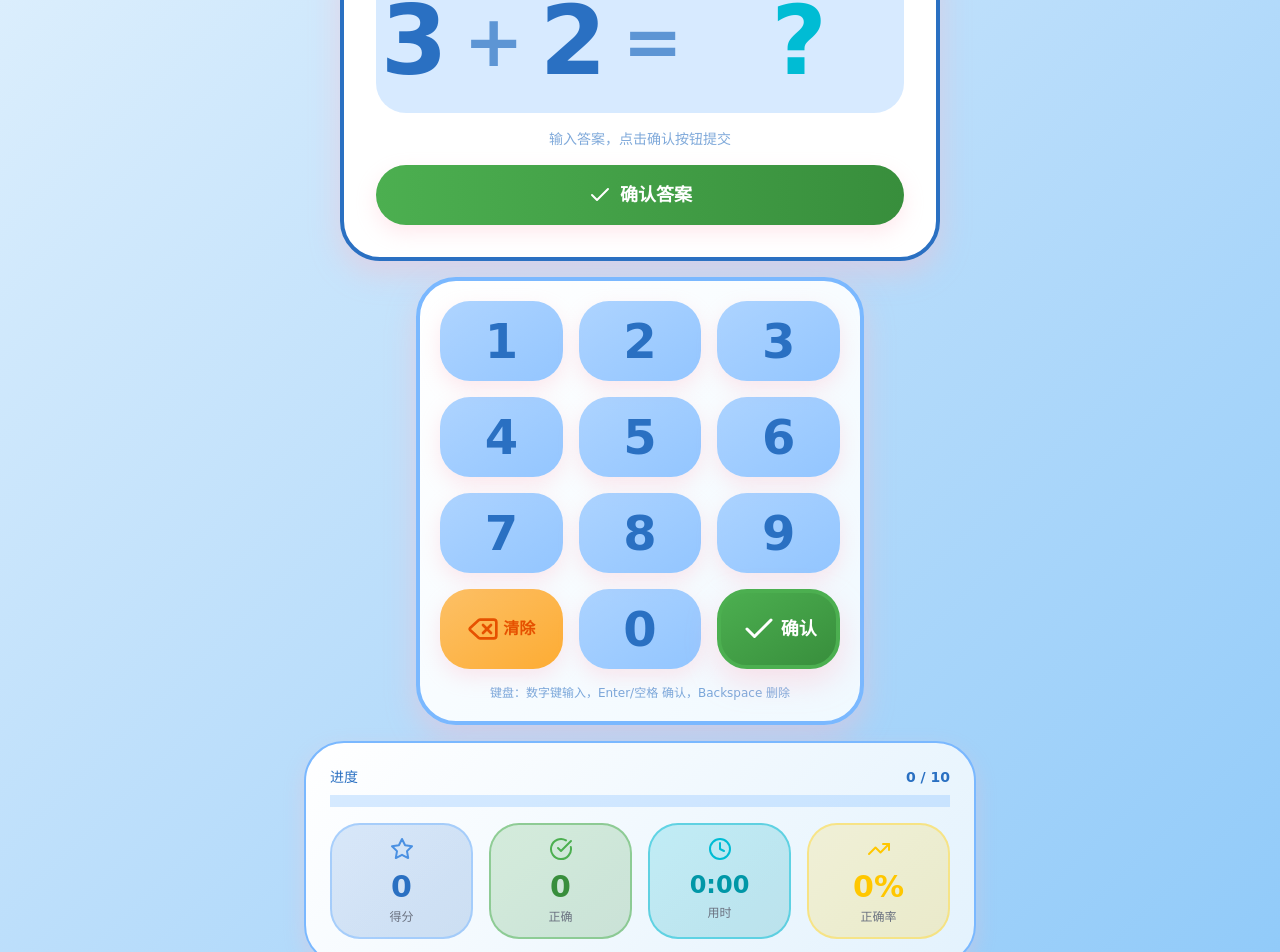
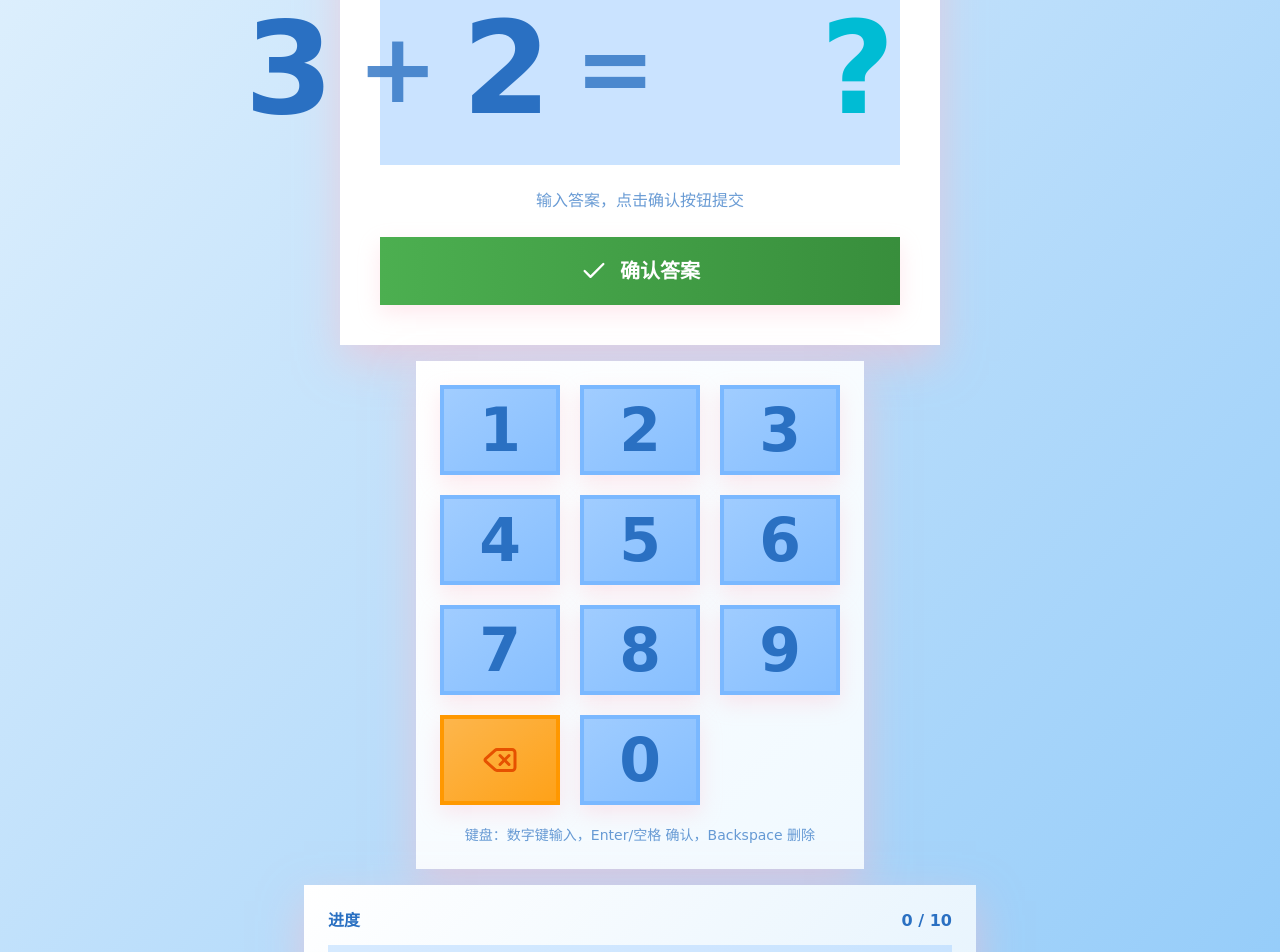
Before and after one commit to hezhongfeng/math-game, a Vue app: page /game/1 in a window 1280 px wide. Shown: the part 251-1203 px from the top of the page. Built offline with nearby package versions, Linux system fonts and the light colour scheme.

Commit message:
feat: 增强题目卡片动画效果和交互体验

```diff
--- a/src/components/NumberPad.vue
+++ b/src/components/NumberPad.vue
@@ -1,6 +1,6 @@
 <script setup>
 import { computed } from 'vue'
-import { Delete, Check } from 'lucide-vue-next'
+import { Delete } from 'lucide-vue-next'
 import { useSound } from '../composables/useSound'
 
 const props = defineProps({
@@ -10,7 +10,7 @@ const props = defineProps({
   }
 })
 
-const emit = defineEmits(['input', 'delete', 'submit'])
+const emit = defineEmits(['input', 'delete'])
 const { playSound } = useSound()
 
 const numbers = [1, 2, 3, 4, 5, 6, 7, 8, 9]
@@ -24,24 +24,19 @@ function handleDelete() {
   playSound('click')
   emit('delete')
 }
-
-function handleSubmit() {
-  playSound('click')
-  emit('submit')
-}
 </script>
 
 <template>
-  <div class="number-pad bg-white rounded-cute-xl shadow-cute-lg p-4 md:p-5 border-4 border-peppa-blue-light">
+  <div class="number-pad bg-white rounded-cute-2xl shadow-cute-xl p-5 md:p-6 border-5 border-peppa-blue-light">
     <!-- 数字键盘 -->
-    <div class="grid grid-cols-3 gap-3 md:gap-4">
+    <div class="grid grid-cols-3 gap-4 md:gap-5">
       <!-- 数字键 1-9 -->
       <button
         v-for="num in numbers"
         :key="num"
         @click="handleInput(num)"
         :disabled="disabled"
-        class="aspect-square md:aspect-auto md:h-[80px] rounded-cute-lg bg-gradient-to-br from-peppa-blue-light/60 to-peppa-blue-light/80 hover:from-peppa-blue-light hover:to-peppa-blue active:scale-95 transition-all duration-150 flex items-center justify-center text-4xl md:text-5xl font-bold text-peppa-blue-dark disabled:opacity-50 disabled:cursor-not-allowed shadow-cute border-3 border-peppa-blue-light touch-manipulation"
+        class="aspect-square md:aspect-auto md:h-[90px] rounded-cute-2xl bg-gradient-to-br from-peppa-blue-light/70 to-peppa-blue-light/90 hover:from-peppa-blue-light hover:to-peppa-blue active:scale-95 transition-all duration-200 flex items-center justify-center text-5xl md:text-6xl font-bold text-peppa-blue-dark disabled:opacity-50 disabled:cursor-not-allowed shadow-cute border-4 border-peppa-blue-light touch-manipulation"
       >
         {{ num }}
       </button>
@@ -50,35 +45,24 @@ function handleSubmit() {
       <button
         @click="handleDelete"
         :disabled="disabled"
-        class="aspect-square md:aspect-auto md:h-[80px] rounded-cute-lg bg-gradient-to-br from-peppa-orange/60 to-peppa-orange/80 hover:from-peppa-orange hover:to-[#E65100] active:scale-95 transition-all duration-150 flex items-center justify-center disabled:opacity-50 disabled:cursor-not-allowed shadow-cute border-3 border-peppa-orange touch-manipulation"
+        class="aspect-square md:aspect-auto md:h-[90px] rounded-cute-2xl bg-gradient-to-br from-peppa-orange/70 to-peppa-orange/90 hover:from-peppa-orange hover:to-[#E65100] active:scale-95 transition-all duration-200 flex items-center justify-center disabled:opacity-50 disabled:cursor-not-allowed shadow-cute border-4 border-peppa-orange touch-manipulation"
       >
-        <Delete :size="32" class="text-peppa-orange-dark" />
-        <span class="ml-1 text-base font-bold text-peppa-orange-dark">清除</span>
+        <Delete :size="36" class="text-peppa-orange-dark" />
       </button>
 
       <!-- 数字键 0 -->
       <button
         @click="handleInput(0)"
         :disabled="disabled"
-        class="aspect-square md:aspect-auto md:h-[80px] rounded-cute-lg bg-gradient-to-br from-peppa-blue-light/60 to-peppa-blue-light/80 hover:from-peppa-blue-light hover:to-peppa-blue active:scale-95 transition-all duration-150 flex items-center justify-center text-4xl md:text-5xl font-bold text-peppa-blue-dark disabled:opacity-50 disabled:cursor-not-allowed shadow-cute border-3 border-peppa-blue-light touch-manipulation"
+        class="aspect-square md:aspect-auto md:h-[90px] rounded-cute-2xl bg-gradient-to-br from-peppa-blue-light/70 to-peppa-blue-light/90 hover:from-peppa-blue-light hover:to-peppa-blue active:scale-95 transition-all duration-200 flex items-center justify-center text-5xl md:text-6xl font-bold text-peppa-blue-dark disabled:opacity-50 disabled:cursor-not-allowed shadow-cute border-4 border-peppa-blue-light touch-manipulation"
       >
         0
-      </button>
-
-  <!-- 确认按钮 -->
-      <button
-        @click="handleSubmit"
-        :disabled="disabled"
-        class="aspect-square md:aspect-auto md:h-[80px] rounded-cute-lg bg-gradient-to-br from-peppa-green to-[#388E3C] hover:from-[#66BB6A] hover:to-[#388E3C] active:scale-95 transition-all duration-150 flex items-center justify-center shadow-cute-lg disabled:opacity-50 disabled:cursor-not-allowed border-4 border-peppa-green touch-manipulation"
-      >
-        <Check :size="36" class="text-white" />
-        <span class="ml-1 text-lg font-bold text-white">确认</span>
       </button>
     </div>
 
     <!-- 键盘提示 -->
-    <div class="mt-4 text-center">
-      <p class="text-xs text-peppa-blue-dark/60 font-rounded">
+    <div class="mt-5 text-center">
+      <p class="text-sm text-peppa-blue-dark/70 font-rounded">
         键盘：数字键输入，Enter/空格 确认，Backspace 删除
       </p>
     </div>
--- a/src/components/QuestionCard.vue
+++ b/src/components/QuestionCard.vue
@@ -1,6 +1,6 @@
 <script setup>
 import { computed } from 'vue'
-import { Star, Heart, Check } from 'lucide-vue-next'
+import { Star, Check, X, Sparkles } from 'lucide-vue-next'
 
 const props = defineProps({
   question: {
@@ -21,79 +21,117 @@ defineEmits(['submit'])
 
 const isCorrect = computed(() => props.question.isCorrect === true)
 const isIncorrect = computed(() => props.question.isCorrect === false)
-const shouldShowInput = computed(() => !props.showAnswer && !isCorrect.value && !isIncorrect.value)
+const shouldShowFeedback = computed(() => props.showAnswer && (isCorrect.value || isIncorrect.value) && props.question.userAnswer !== null)
+const shouldShowInput = computed(() => !shouldShowFeedback.value)
 </script>
 
 <template>
   <div
-    class="question-card p-6 md:p-8 rounded-cute-xl shadow-cute-lg border-4"
+    class="question-card p-8 md:p-10 rounded-cute-2xl shadow-cute-xl border-5 transition-all duration-300"
     :class="{
-      'bg-white border-peppa-green': isCorrect,
-      'bg-white border-peppa-orange': isIncorrect,
+      'bg-white border-peppa-green animate-correct-glow': isCorrect,
+      'bg-white border-peppa-orange animate-wrong-glow': isIncorrect,
       'bg-white border-peppa-blue-dark': !isCorrect && !isIncorrect
     }"
   >
     <!-- 题目内容 -->
     <div class="text-center">
-      <div class="bg-peppa-blue-light/30 rounded-cute-lg p-6 mb-4">
-        <div class="flex items-center justify-center gap-3 md:gap-4">
-          <span class="text-6xl md:text-8xl font-bold text-peppa-blue-dark font-rounded">
+      <div class="bg-peppa-blue-light/40 rounded-cute-2xl p-8 mb-6 border-3 border-peppa-blue-light/50">
+        <div class="flex items-center justify-center gap-4 md:gap-6">
+          <span class="text-7xl md:text-9xl font-bold text-peppa-blue-dark font-rounded">
             {{ question.operand1 }}
           </span>
-          <span class="text-5xl md:text-7xl font-bold text-peppa-blue-dark/70 font-rounded">
+          <span class="text-6xl md:text-8xl font-bold text-peppa-blue-dark/80 font-rounded">
             {{ question.operator }}
           </span>
-          <span class="text-6xl md:text-8xl font-bold text-peppa-blue-dark font-rounded">
+          <span class="text-7xl md:text-9xl font-bold text-peppa-blue-dark font-rounded">
             {{ question.operand2 }}
           </span>
-          <span class="text-5xl md:text-7xl font-bold text-peppa-blue-dark/70 font-rounded">
+          <span class="text-6xl md:text-8xl font-bold text-peppa-blue-dark/80 font-rounded">
             =
           </span>
           <span
-            class="text-6xl md:text-8xl font-bold font-rounded min-w-[3ch] text-center inline-block"
-            :class="shouldShowInput ? 'text-peppa-cyan' : (isCorrect ? 'text-peppa-green' : isIncorrect ? 'text-peppa-orange' : 'text-peppa-cyan')"
+            class="text-7xl md:text-9xl font-bold font-rounded min-w-[4ch] text-center inline-block transition-all duration-300 px-4"
+            :class="{
+              'text-peppa-cyan': !shouldShowFeedback,
+              'text-peppa-green animate-answer-pop': shouldShowFeedback && isCorrect,
+              'text-peppa-orange animate-answer-shake': shouldShowFeedback && isIncorrect
+            }"
           >
-            {{ shouldShowInput ? (userAnswer || '?') : (showAnswer ? question.answer : '?') }}
+            {{ shouldShowFeedback ? question.answer : (userAnswer || '?') }}
           </span>
         </div>
       </div>
 
       <!-- 答案输入提示 -->
-      <div v-if="shouldShowInput" class="mt-4">
-        <p class="text-sm text-peppa-blue-dark/60 font-rounded">输入答案，点击确认按钮提交</p>
+      <Transition name="fade" mode="out-in">
+        <div v-if="!shouldShowFeedback" key="input" class="mt-6">
+          <p class="text-base text-peppa-blue-dark/70 font-rounded font-medium">输入答案，点击确认按钮提交</p>
         </div>
 
+        <!-- 正确反馈 -->
+        <div v-else-if="isCorrect" key="correct" class="mt-8">
+          <!-- 正确图标和星星特效 -->
+          <div class="flex justify-center mb-6 relative">
+            <!-- 星星特效 -->
+            <div class="absolute inset-0 overflow-hidden">
+              <Star v-for="i in 5" :key="i" :size="28" class="text-peppa-yellow absolute animate-star-pulse" :style="{
+                left: `${10 + i * 15}%`,
+                top: `${20 + (i % 2) * 30}%`,
+                animationDelay: `${i * 0.2}s`
+              }" />
+            </div>
+
+            <!-- 主图标 -->
+            <div class="relative z-10">
+              <div class="absolute inset-0 flex items-center justify-center">
+                <div class="w-36 h-36 rounded-full bg-peppa-green/20 animate-ping"></div>
+              </div>
+              <div class="w-24 h-24 rounded-full bg-gradient-to-br from-peppa-green to-[#388E3C] flex items-center justify-center shadow-xl animate-scale-in">
+                <Check :size="48" class="text-white" />
+              </div>
+            </div>
+          </div>
+
+          <!-- 庆祝文字 -->
+          <p class="text-4xl md:text-5xl font-bold text-peppa-green font-rounded animate-slide-up flex items-center justify-center gap-3">
+            <Sparkles :size="32" class="animate-spin-slow" />
+            太棒了！答对了！
+            <Sparkles :size="32" class="animate-spin-slow" style="animation-delay: 0.5s" />
+          </p>
+        </div>
+
+        <!-- 错误反馈 -->
+        <div v-else key="wrong" class="mt-8">
+          <!-- 错误图标 -->
+          <div class="flex justify-center mb-6">
+            <div class="w-24 h-24 rounded-full bg-gradient-to-br from-peppa-orange to-[#E65100] flex items-center justify-center shadow-xl animate-scale-in">
+              <X :size="48" class="text-white" />
+            </div>
+          </div>
+
+          <!-- 错误文字 -->
+          <p class="text-3xl md:text-4xl font-bold text-peppa-orange font-rounded animate-slide-up">
+            答错了，继续努力！
+          </p>
+          <p class="text-xl text-gray-600 mt-3 font-rounded">
+            正确答案是：<span class="text-peppa-blue-dark font-bold text-2xl">{{ question.answer }}</span>
+          </p>
+        </div>
+      </Transition>
+
       <!-- 快速确认按钮 -->
-      <div v-if="shouldShowInput" class="mt-4">
+      <Transition name="fade" mode="out-in">
+        <div v-if="!shouldShowFeedback" key="button" class="mt-6">
           <button
             @click="$emit('submit')"
-          class="w-full bg-gradient-to-r from-peppa-green to-[#388E3C] hover:from-[#66BB6A] hover:to-[#388E3C] text-white font-bold py-4 px-6 rounded-cute-lg shadow-cute hover:shadow-cute-lg active:scale-95 transition-all duration-150 flex items-center justify-center gap-2 font-rounded text-lg"
+            class="w-full bg-gradient-to-r from-peppa-green to-[#388E3C] hover:from-[#66BB6A] hover:to-[#388E3C] text-white font-bold py-5 px-8 rounded-cute-2xl shadow-cute hover:shadow-cute-xl active:scale-95 transition-all duration-200 flex items-center justify-center gap-3 font-rounded text-xl"
           >
-          <Check :size="24" />
+            <Check :size="28" />
             确认答案
           </button>
         </div>
-    </div>
-
- <!-- 答案反馈 -->
-    <div
-      v-if="showAnswer && (isCorrect || isIncorrect)"
-      class="mt-6 text-center"
-    >
-      <p
-        class="text-2xl md:text-3xl font-bold font-rounded flex items-center justify-center gap-2"
-        :class="isCorrect ? 'text-peppa-green' : 'text-peppa-orange'"
-      >
-        <Star v-if="isCorrect" :size="24" />
-        {{ isCorrect ? '答对了！太棒了！' : '答错了' }}
-        <Heart v-if="isCorrect" :size="24" />
-      </p>
-      <p
-        v-if="isIncorrect"
-        class="text-xl md:text-2xl text-gray-600 mt-2 font-rounded"
-      >
-        正确答案是：<span class="text-peppa-blue-dark font-bold">{{ question.answer }}</span>
-      </p>
+      </Transition>
     </div>
   </div>
 </template>
@@ -105,4 +143,144 @@ const shouldShowInput = computed(() => !props.showAnswer && !isCorrect.value &&
   max-width: 600px;
   width: 100%;
 }
+
+/* 正确答案发光动画 */
+@keyframes correctGlow {
+  0%, 100% {
+    box-shadow: 0 0 20px rgba(76, 175, 80, 0.4);
+  }
+  50% {
+    box-shadow: 0 0 40px rgba(76, 175, 80, 0.8), 0 0 80px rgba(76, 175, 80, 0.4);
+  }
+}
+
+/* 错误答案闪烁动画 */
+@keyframes wrongGlow {
+  0%, 100% {
+    box-shadow: 0 0 20px rgba(255, 152, 0, 0.4);
+  }
+  50% {
+    box-shadow: 0 0 40px rgba(255, 152, 0, 0.8), 0 0 80px rgba(255, 152, 0, 0.4);
+  }
+}
+
+/* 答案弹出动画 */
+@keyframes answerPop {
+  0% {
+    transform: scale(0.5);
+    opacity: 0;
+  }
+  50% {
+    transform: scale(1.2);
+  }
+  100% {
+    transform: scale(1);
+    opacity: 1;
+  }
+}
+
+/* 答案震动动画 */
+@keyframes answerShake {
+  0%, 100% {
+    transform: translateX(0) scale(1);
+  }
+  10%, 30%, 50%, 70%, 90% {
+    transform: translateX(-8px) scale(1.1);
+  }
+  20%, 40%, 60%, 80% {
+    transform: translateX(8px) scale(1.1);
+  }
+}
+
+/* 脉冲动画 */
+@keyframes ping {
+  0% {
+    transform: scale(1);
+    opacity: 1;
+  }
+  100% {
+    transform: scale(2);
+    opacity: 0;
+  }
+}
+
+/* 星星脉冲动画 */
+@keyframes starPulse {
+  0%, 100% {
+    transform: scale(0) rotate(0deg);
+    opacity: 0;
+  }
+  50% {
+    transform: scale(1.2) rotate(180deg);
+    opacity: 1;
+  }
+}
+
+/* 从下滑入动画 */
+@keyframes slideUp {
+  from {
+    opacity: 0;
+    transform: translateY(20px);
+  }
+  to {
+    opacity: 1;
+    transform: translateY(0);
+  }
+}
+
+/* 缩放进入动画 */
+@keyframes scaleIn {
+  from {
+    opacity: 0;
+    transform: scale(0.5);
+  }
+  to {
+    opacity: 1;
+    transform: scale(1);
+  }
+}
+
+/* 淡入淡出动画 */
+.fade-enter-active,
+.fade-leave-active {
+  transition: opacity 0.2s ease;
+}
+
+.fade-enter-from,
+.fade-leave-to {
+  opacity: 0;
+}
+
+/* 应用动画类 */
+.animate-correct-glow {
+  animation: correctGlow 1s ease-in-out;
+}
+
+.animate-wrong-glow {
+  animation: wrongGlow 0.5s ease-in-out;
+}
+
+.animate-answer-pop {
+  animation: answerPop 0.5s cubic-bezier(0.68, -0.55, 0.265, 1.55);
+}
+
+.animate-answer-shake {
+  animation: answerShake 0.6s ease-in-out;
+}
+
+.animate-ping {
+  animation: ping 1.5s cubic-bezier(0, 0, 0.2, 1) infinite;
+}
+
+.animate-slide-up {
+  animation: slideUp 0.4s ease-out;
+}
+
+.animate-scale-in {
+  animation: scaleIn 0.3s ease-out;
+}
+
+.animate-star-pulse {
+  animation: starPulse 1.5s ease-in-out infinite;
+}
 </style>
--- a/src/components/ScoreBoard.vue
+++ b/src/components/ScoreBoard.vue
@@ -42,14 +42,14 @@ const formatTime = computed(() => {
 </script>
 
 <template>
-  <div class="score-board bg-white rounded-cute-xl shadow-cute p-4 md:p-6 border-2 border-peppa-blue-light">
+  <div class="score-board bg-white rounded-cute-2xl shadow-cute-xl p-5 md:p-6 border-3 border-peppa-blue-light">
     <!-- 顶部：进度条和统计 -->
-    <div class="mb-4">
-      <div class="flex items-center justify-between mb-2">
-        <span class="text-sm font-medium text-peppa-blue-dark font-rounded">进度</span>
-        <span class="text-sm font-bold text-peppa-blue-dark font-rounded">{{ currentIndex }} / {{ totalQuestions }}</span>
+    <div class="mb-5">
+      <div class="flex items-center justify-between mb-3">
+        <span class="text-base font-semibold text-peppa-blue-dark font-rounded">进度</span>
+        <span class="text-base font-bold text-peppa-blue-dark font-rounded">{{ currentIndex }} / {{ totalQuestions }}</span>
       </div>
-      <div class="h-3 bg-peppa-blue-light/30 rounded-cute-full overflow-hidden">
+      <div class="h-4 bg-peppa-blue-light/30 rounded-cute-full overflow-hidden">
         <div
           class="h-full bg-gradient-to-r from-peppa-blue to-peppa-blue-dark rounded-cute-full transition-all duration-300 ease-out"
           :style="{ width: `${progress}%` }"
@@ -60,31 +60,31 @@ const formatTime = computed(() => {
     <!-- 数据统计网格 -->
     <div class="grid grid-cols-2 md:grid-cols-4 gap-4">
       <!-- 得分 -->
-      <div class="bg-gradient-to-br from-peppa-blue/20 to-peppa-blue-dark/20 rounded-cute-lg p-3 text-center border-2 border-peppa-blue-light/50">
-        <Star :size="24" class="text-peppa-blue mx-auto mb-2" />
+      <div class="bg-gradient-to-br from-peppa-blue/30 to-peppa-blue-dark/30 rounded-cute-2xl p-4 text-center border-3 border-peppa-blue-light/60">
+        <Star :size="28" class="text-peppa-blue mx-auto mb-2" />
         <p class="text-2xl md:text-3xl font-bold text-peppa-blue-dark font-rounded">{{ score }}</p>
-        <p class="text-xs text-gray-500 mt-1 font-rounded">得分</p>
+        <p class="text-sm text-gray-600 mt-1 font-semibold font-rounded">得分</p>
       </div>
 
       <!-- 正确数 -->
-      <div class="bg-gradient-to-br from-peppa-green/20 to-[#388E3C]/20 rounded-cute-lg p-3 text-center border-2 border-peppa-green/50">
-        <CheckCircle :size="24" class="text-peppa-green mx-auto mb-2" />
+      <div class="bg-gradient-to-br from-peppa-green/30 to-[#388E3C]/30 rounded-cute-2xl p-4 text-center border-3 border-peppa-green/60">
+        <CheckCircle :size="28" class="text-peppa-green mx-auto mb-2" />
         <p class="text-2xl md:text-3xl font-bold text-peppa-green-dark font-rounded">{{ correctCount }}</p>
-        <p class="text-xs text-gray-500 mt-1 font-rounded">正确</p>
+        <p class="text-sm text-gray-600 mt-1 font-semibold font-rounded">正确</p>
       </div>
 
       <!-- 用时 -->
-      <div class="bg-gradient-to-br from-peppa-cyan/20 to-[#0097A7]/20 rounded-cute-lg p-3 text-center border-2 border-peppa-cyan/50">
-        <Clock :size="24" class="text-peppa-cyan mx-auto mb-2" />
+      <div class="bg-gradient-to-br from-peppa-cyan/30 to-[#0097A7]/30 rounded-cute-2xl p-4 text-center border-3 border-peppa-cyan/60">
+        <Clock :size="28" class="text-peppa-cyan mx-auto mb-2" />
         <p class="text-xl md:text-2xl font-bold text-peppa-cyan-dark font-rounded">{{ formatTime }}</p>
-        <p class="text-xs text-gray-500 mt-1 font-rounded">用时</p>
+        <p class="text-sm text-gray-600 mt-1 font-semibold font-rounded">用时</p>
       </div>
 
       <!-- 正确率 -->
-      <div class="bg-gradient-to-br from-peppa-yellow/20 to-peppa-yellow-dark/20 rounded-cute-lg p-3 text-center border-2 border-peppa-yellow/50">
-        <TrendingUp :size="24" class="text-peppa-yellow-dark mx-auto mb-2" />
+      <div class="bg-gradient-to-br from-peppa-yellow/30 to-peppa-yellow-dark/30 rounded-cute-2xl p-4 text-center border-3 border-peppa-yellow/60">
+        <TrendingUp :size="28" class="text-peppa-yellow-dark mx-auto mb-2" />
         <p class="text-2xl md:text-3xl font-bold text-peppa-yellow-dark font-rounded">{{ accuracy }}%</p>
-        <p class="text-xs text-gray-500 mt-1 font-rounded">正确率</p>
+        <p class="text-sm text-gray-600 mt-1 font-semibold font-rounded">正确率</p>
       </div>
     </div>
   </div>
--- a/src/composables/useGame.js
+++ b/src/composables/useGame.js
@@ -66,14 +66,19 @@ export function useGame(difficulty) {
       correctCount.value++
     }
 
-    // 判断是否完成
+    // 不在这里切换到下一题，由外部控制
+    return isCorrect
+  }
+
+  /**
+   * 切换到下一题
+   */
+  function nextQuestion() {
     if (currentIndex.value >= questions.value.length - 1) {
       completeGame()
     } else {
       currentIndex.value++
     }
-
-    return isCorrect
   }
 
   /**
--- a/src/pages/Game.vue
+++ b/src/pages/Game.vue
@@ -1,5 +1,5 @@
 <script setup>
-import { computed, onMounted, onUnmounted, ref } from 'vue'
+import { computed, onMounted, onUnmounted, ref, watch } from 'vue'
 import { useRouter } from 'vue-router'
 import { ArrowLeft, RotateCcw } from 'lucide-vue-next'
 import { getDifficultyById } from '../config/difficulty'
@@ -37,8 +37,19 @@ const resultData = ref(null)
 const isNewBest = ref(false)
 
 const decorations = DECORATIONS.game
+const questionKey = ref(0) // 用于强制重新渲染题目卡片
 
 const isComplete = computed(() => game.isComplete.value)
+
+// 监听题目变化，更新 key
+watch(() => game.currentIndex.value, (newVal, oldVal) => {
+  if (newVal !== oldVal) {
+    questionKey.value++ // 切换题目时改变 key
+    userAnswer.value = '' // 立即清空答案
+    showAnswer.value = false // 隐藏答案反馈
+    isWaiting.value = false // 取消等待状态
+  }
+})
 
 // 初始化游戏
 function initGame() {
@@ -67,9 +78,8 @@ function submitAnswer() {
     if (isComplete.value) {
       handleGameComplete()
     } else {
-      showAnswer.value = false
-      userAnswer.value = ''
-      isWaiting.value = false
+      // 切换到下一题（这会触发 watch，重置状态）
+      game.nextQuestion()
     }
   }, GAME_CONFIG.FEEDBACK_DELAY)
 
@@ -185,13 +195,19 @@ onMounted(() => {
 
     <!-- 题目卡片区 -->
     <div class="flex-1 flex flex-col items-center justify-center py-4">
+      <Transition
+        name="question"
+        mode="out-in"
+      >
         <QuestionCard
           v-if="game.currentQuestion.value"
+          :key="questionKey"
           :question="game.currentQuestion.value"
           :show-answer="showAnswer"
           :user-answer="userAnswer"
           @submit="submitAnswer"
         />
+      </Transition>
     </div>
 
     <!-- 数字键盘 -->
@@ -200,7 +216,6 @@ onMounted(() => {
         :disabled="isWaiting.value || isComplete"
         @input="handleInput"
         @delete="handleDelete"
-        @submit="submitAnswer"
       />
     </div>
 
@@ -227,3 +242,20 @@ onMounted(() => {
      />
    </div>
 </template>
+
+<style scoped>
+.question-enter-active,
+.question-leave-active {
+  transition: all 0.3s cubic-bezier(0.4, 0, 0.2, 1);
+}
+
+.question-enter-from {
+  opacity: 0;
+  transform: translateY(30px) scale(0.95);
+}
+
+.question-leave-to {
+  opacity: 0;
+  transform: translateY(-30px) scale(0.95);
+}
+</style>
```
Lines whose indentation alone changed are shown as unchanged.
